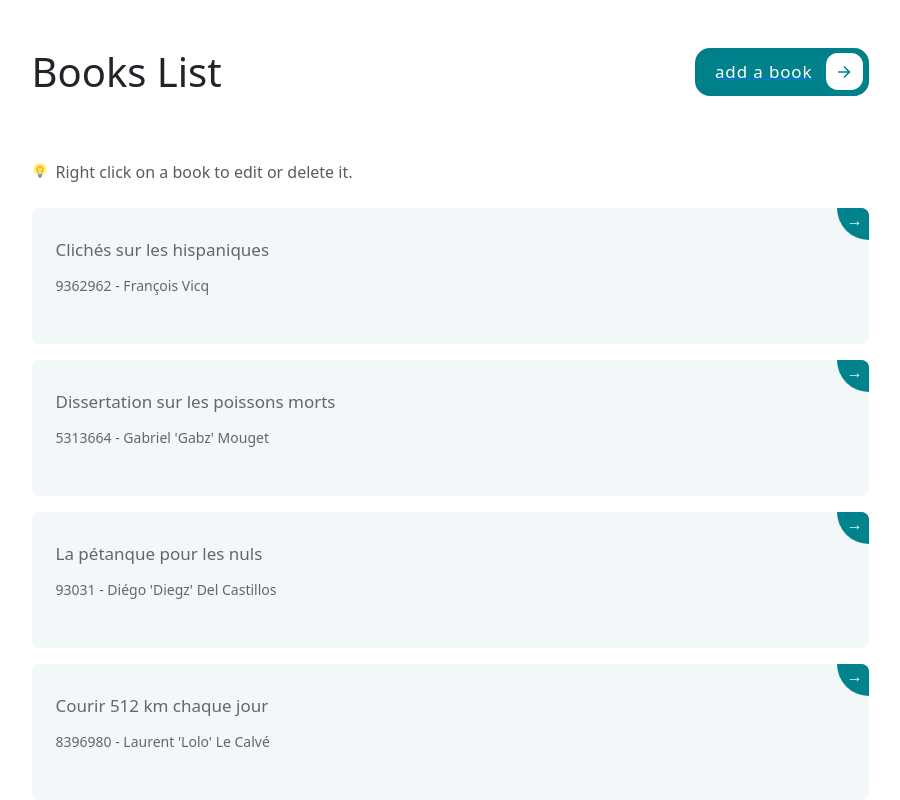
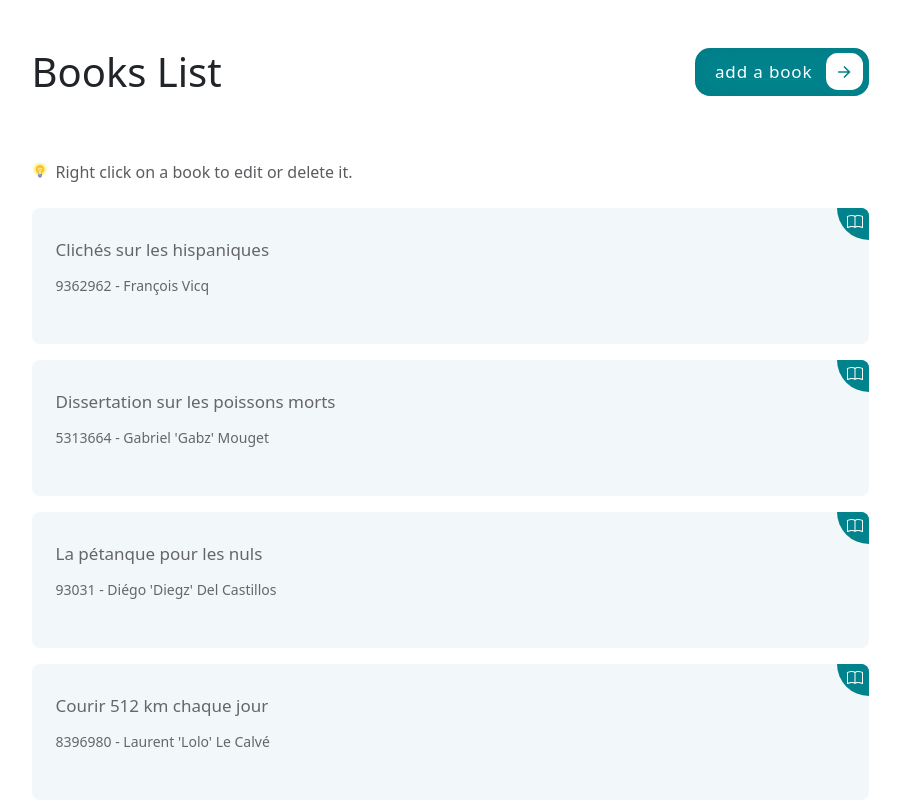
Before and after one commit to sinatrablue/crud-app-demo, a React (Vite) app: page /books in a window 1280 px wide. Shown: the top 800 px of the page, without its empty margins (190-1090 px from the left). Built offline with nearby package versions, Linux system fonts and the light colour scheme.

Commit message:
style + readme

```diff
--- a/src/components/Card/Card.tsx
+++ b/src/components/Card/Card.tsx
@@ -1,4 +1,5 @@
-import { BookProps } from "../Books/BooksList";
+import { BsBook } from "react-icons/bs";
+import { BookProps } from "../../data/BooksListData";
 import "./Card.css";
 
 export default function Card(props: BookProps) {
@@ -10,7 +11,9 @@ export default function Card(props: BookProps) {
           {props.isbn} - {props.author}
         </p>
         <div className="go-corner">
-          <div className="go-arrow">→</div>
+          <div className="go-arrow">
+            <BsBook />
+          </div>
         </div>
       </a>
     </div>
```
Also changed, not shown: 1 other file (tests, documents, lock files or other folders).
